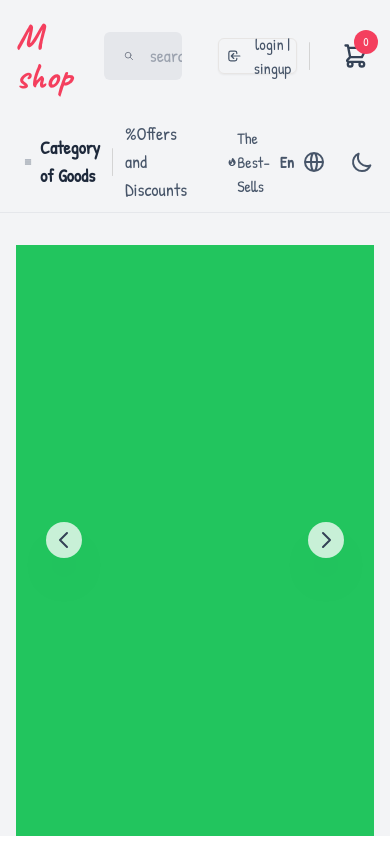
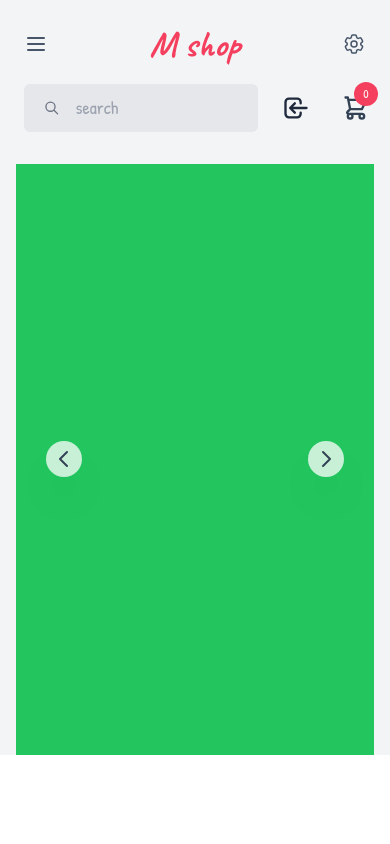
Before and after one commit to mohammadkamraan/shop_next_ts, a Next.js app: page / in a window 390 px wide. Built offline with nearby package versions, Linux system fonts and the light colour scheme.

Commit message:
navbar responsive styles added

```diff
--- a/src/components/Navbar.tsx
+++ b/src/components/Navbar.tsx
@@ -7,69 +7,11 @@ const Navbar = () => {
   }, false);
 
   return (
-    <header className='flex flex-col w-full pt-4 font-patrick bg-gray-100 sticky top-0'>
-      <div className='flex items-center'>
-        <p className='font-caveat font-black text-4xl text-rose-500 px-4'>M shop</p>
-        <div className='flex-grow'>
-          <div className='w-3/5 h-12 bg-gray-200 rounded-md ml-4 flex items-center'>
-            <svg
-              xmlns='http://www.w3.org/2000/svg'
-              className='h-5 w-5 text-gray-500 ml-5'
-              fill='none'
-              viewBox='0 0 24 24'
-              stroke='currentColor'
-              strokeWidth={2}
-            >
-              <path strokeLinecap='round' strokeLinejoin='round' d='M21 21l-6-6m2-5a7 7 0 11-14 0 7 7 0 0114 0z' />
-            </svg>
-            <input className='bg-transparent outline-none w-5/6 h-full ml-4 placeholder:text-lg' placeholder='search' />
-          </div>
-        </div>
-        <button
-          className='w-32 h-9 border border-stone-200 rounded-md flex items-center text-slate-600 shadow-sm transition-all duration-300
-                hover:bg-slate-800 hover:text-stone-200'
-        >
-          <svg
-            xmlns='http://www.w3.org/2000/svg'
-            className='h-6 w-6 ml-2'
-            fill='none'
-            viewBox='0 0 24 24'
-            stroke='currentColor'
-            strokeWidth={2}
-          >
-            <path
-              strokeLinecap='round'
-              strokeLinejoin='round'
-              d='M11 16l-4-4m0 0l4-4m-4 4h14m-5 4v1a3 3 0 01-3 3H6a3 3 0 01-3-3V7a3 3 0 013-3h7a3 3 0 013 3v1'
-            />
-          </svg>
-          <p className='ml-2'>login | singup</p>
-        </button>
-        <div className='w-0.5 h-7 bg-neutral-300 rounded-lg ml-3' />
-        <span className='relative mr-5 ml-5'>
-          <svg
-            xmlns='http://www.w3.org/2000/svg'
-            className='h-7 w-7 text-slate-700 ml-3'
-            fill='none'
-            viewBox='0 0 24 24'
-            stroke='currentColor'
-            strokeWidth={2}
-          >
-            <path
-              strokeLinecap='round'
-              strokeLinejoin='round'
-              d='M3 3h2l.4 2M7 13h10l4-8H5.4M7 13L5.4 5M7 13l-2.293 2.293c-.63.63-.184 1.707.707 1.707H17m0 0a2 2 0 100 4 2 2 0 000-4zm-8 2a2 2 0 11-4 0 2 2 0 014 0z'
-            />
-          </svg>
-          <span className='bg-rose-500 absolute -top-3 -right-2 w-6 h-6 rounded-full flex items-center justify-center text-neutral-50 text-xs'>
-            0
-          </span>
-        </span>
-      </div>
-      <div className='flex items-center mt-6 mb-2 text-slate-600'>
+    <header className='flex flex-col w-full font-patrick bg-gray-100 sticky top-0'>
+      <div className='flex justify-between md:justify-start items-center mt-6 mb-2 text-slate-600 md:order-2 mx-6 md:mx-0'>
         <svg
           xmlns='http://www.w3.org/2000/svg'
-          className='h-6 w-6 ml-6'
+          className='h-6 w-6 ml-0 md:ml-6'
           fill='none'
           viewBox='0 0 24 24'
           stroke='currentColor'
@@ -77,13 +19,13 @@ const Navbar = () => {
         >
           <path strokeLinecap='round' strokeLinejoin='round' d='M4 6h16M4 12h16M4 18h16' />
         </svg>
-        <p className='font-black text-lg text-slate-800 ml-2 inline'>Category of Goods</p>
-        <div className='w-0.5 h-7 bg-neutral-300 rounded-lg mx-3' />
+        <p className='hidden font-black text-lg text-slate-800 ml-2 md:inline'>Category of Goods</p>
+        <div className='w-0.5 h-7 bg-neutral-300 rounded-lg mx-3 hidden md:inline' />
         <Link href='/'>
-          <a className='text-lg'>%Offers and Discounts</a>
+          <a className='text-lg hidden md:inline'>%Offers and Discounts</a>
         </Link>
         <Link href='/'>
-          <a className='ml-10 flex grow items-center'>
+          <a className='hidden md:flex md:grow md:items-center md:ml-10'>
             <svg xmlns='http://www.w3.org/2000/svg' className='h-5 w-5' viewBox='0 0 20 20' fill='currentColor'>
               <path
                 fillRule='evenodd'
@@ -94,7 +36,7 @@ const Navbar = () => {
             The Best-Sells
           </a>
         </Link>
-        <div className='mr-6 relative'>
+        <div className='mr-6 relative hidden md:inline'>
           <button onClick={setLanguageSelect} className='inline-flex items-center'>
             <p className='font-bold pr-2'>En</p>
             <svg
@@ -137,7 +79,10 @@ const Navbar = () => {
             </label>
           </div>
         </div>
-        <button className='mr-4'>
+        <div className='inline md:hidden'>
+          <p className='font-caveat font-black text-4xl text-rose-500 px-4'>M shop</p>
+        </div>
+        <button className='mr-4 hidden md:inline'>
           <svg
             xmlns='http://www.w3.org/2000/svg'
             className='h-6 w-6'
@@ -153,8 +98,102 @@ const Navbar = () => {
             />
           </svg>
         </button>
+        <button className='inline md:hidden'>
+          <svg
+            xmlns='http://www.w3.org/2000/svg'
+            fill='none'
+            viewBox='0 0 24 24'
+            strokeWidth={1.5}
+            stroke='currentColor'
+            className='w-6 h-6'
+          >
+            <path
+              strokeLinecap='round'
+              strokeLinejoin='round'
+              d='M9.594 3.94c.09-.542.56-.94 1.11-.94h2.593c.55 0 1.02.398 1.11.94l.213 1.281c.063.374.313.686.645.87.074.04.147.083.22.127.324.196.72.257 1.075.124l1.217-.456a1.125 1.125 0 011.37.49l1.296 2.247a1.125 1.125 0 01-.26 1.431l-1.003.827c-.293.24-.438.613-.431.992a6.759 6.759 0 010 .255c-.007.378.138.75.43.99l1.005.828c.424.35.534.954.26 1.43l-1.298 2.247a1.125 1.125 0 01-1.369.491l-1.217-.456c-.355-.133-.75-.072-1.076.124a6.57 6.57 0 01-.22.128c-.331.183-.581.495-.644.869l-.213 1.28c-.09.543-.56.941-1.11.941h-2.594c-.55 0-1.02-.398-1.11-.94l-.213-1.281c-.062-.374-.312-.686-.644-.87a6.52 6.52 0 01-.22-.127c-.325-.196-.72-.257-1.076-.124l-1.217.456a1.125 1.125 0 01-1.369-.49l-1.297-2.247a1.125 1.125 0 01.26-1.431l1.004-.827c.292-.24.437-.613.43-.992a6.932 6.932 0 010-.255c.007-.378-.138-.75-.43-.99l-1.004-.828a1.125 1.125 0 01-.26-1.43l1.297-2.247a1.125 1.125 0 011.37-.491l1.216.456c.356.133.751.072 1.076-.124.072-.044.146-.087.22-.128.332-.183.582-.495.644-.869l.214-1.281z'
+            />
+            <path strokeLinecap='round' strokeLinejoin='round' d='M15 12a3 3 0 11-6 0 3 3 0 016 0z' />
+          </svg>
+        </button>
       </div>
-      <hr className='bg-slate-800' />
+      <div className='flex items-center md:order-1 w-full mt-3'>
+        <p className='font-caveat font-black text-4xl text-rose-500 px-4 hidden md:inline'>M shop</p>
+        <div className='flex-grow'>
+          <div className='md:w-3/5 w-full h-12 bg-gray-200 rounded-md ml-6 md:ml-4 flex items-center'>
+            <svg
+              xmlns='http://www.w3.org/2000/svg'
+              className='h-5 w-5 text-gray-500 ml-5'
+              fill='none'
+              viewBox='0 0 24 24'
+              stroke='currentColor'
+              strokeWidth={2}
+            >
+              <path strokeLinecap='round' strokeLinejoin='round' d='M21 21l-6-6m2-5a7 7 0 11-14 0 7 7 0 0114 0z' />
+            </svg>
+            <input
+              className='bg-transparent outline-none md:w-5/6 h-full w-full ml-4 placeholder:text-lg'
+              placeholder='search'
+            />
+          </div>
+        </div>
+        <button
+          className='w-32 md:w-auto h-9  border border-stone-200 rounded-md md:flex items-center text-slate-600 shadow-sm transition-all duration-300
+                hover:bg-slate-800 hover:text-stone-200 hidden'
+        >
+          <svg
+            xmlns='http://www.w3.org/2000/svg'
+            className='h-6 w-6 ml-2'
+            fill='none'
+            viewBox='0 0 24 24'
+            stroke='currentColor'
+            strokeWidth={2}
+          >
+            <path
+              strokeLinecap='round'
+              strokeLinejoin='round'
+              d='M11 16l-4-4m0 0l4-4m-4 4h14m-5 4v1a3 3 0 01-3 3H6a3 3 0 01-3-3V7a3 3 0 013-3h7a3 3 0 013 3v1'
+            />
+          </svg>
+          <p className='ml-2 hidden md:inline'>login | singup</p>
+        </button>
+        <button className='inline md:hidden ml-12 text-slate-800'>
+          <svg
+            xmlns='http://www.w3.org/2000/svg'
+            className='h-7 w-7'
+            fill='none'
+            viewBox='0 0 24 24'
+            stroke='currentColor'
+            strokeWidth={2}
+          >
+            <path
+              strokeLinecap='round'
+              strokeLinejoin='round'
+              d='M11 16l-4-4m0 0l4-4m-4 4h14m-5 4v1a3 3 0 01-3 3H6a3 3 0 01-3-3V7a3 3 0 013-3h7a3 3 0 013 3v1'
+            />
+          </svg>
+        </button>
+        <div className='w-0.5 h-7 bg-neutral-300 rounded-lg ml-3 hidden md:inline' />
+        <span className='relative mr-5 ml-5'>
+          <svg
+            xmlns='http://www.w3.org/2000/svg'
+            className='h-7 w-7 text-slate-700 ml-3'
+            fill='none'
+            viewBox='0 0 24 24'
+            stroke='currentColor'
+            strokeWidth={2}
+          >
+            <path
+              strokeLinecap='round'
+              strokeLinejoin='round'
+              d='M3 3h2l.4 2M7 13h10l4-8H5.4M7 13L5.4 5M7 13l-2.293 2.293c-.63.63-.184 1.707.707 1.707H17m0 0a2 2 0 100 4 2 2 0 000-4zm-8 2a2 2 0 11-4 0 2 2 0 014 0z'
+            />
+          </svg>
+          <span className='bg-rose-500 absolute -top-3 -right-2 w-6 h-6 rounded-full flex items-center justify-center text-neutral-50 text-xs'>
+            0
+          </span>
+        </span>
+      </div>
+      {/* <hr className='bg-slate-800' /> */}
     </header>
   );
 };
--- a/src/components/carousel/Carouse.tsx
+++ b/src/components/carousel/Carouse.tsx
@@ -5,10 +5,6 @@ export const CarouselItem = (prop: any) => {
 
 const Carousel = (props: any) => {
   const [currentSlide, setCurrentSlide] = useState<number>(0);
-
-  const translateValue = (number: number) => {
-    return `-translate-x-[${number}px]`;
-  };
 
   return (
     <div className='w-11/12 h-[70vh] overflow-hidden relative '>
@@ -53,7 +49,7 @@ const Carousel = (props: any) => {
         })}
       </ul>
       <div
-        className={`whitespace-nowrap w-full h-full transition-all duration-500 ${translateValue(50)}`}
+        className={`whitespace-nowrap w-full h-full transition-all duration-500`}
         style={{ transform: `translateX(-${2 * 100}%)` }}
       >
         {React.Children.map(props.children, (child: any) => {
```
